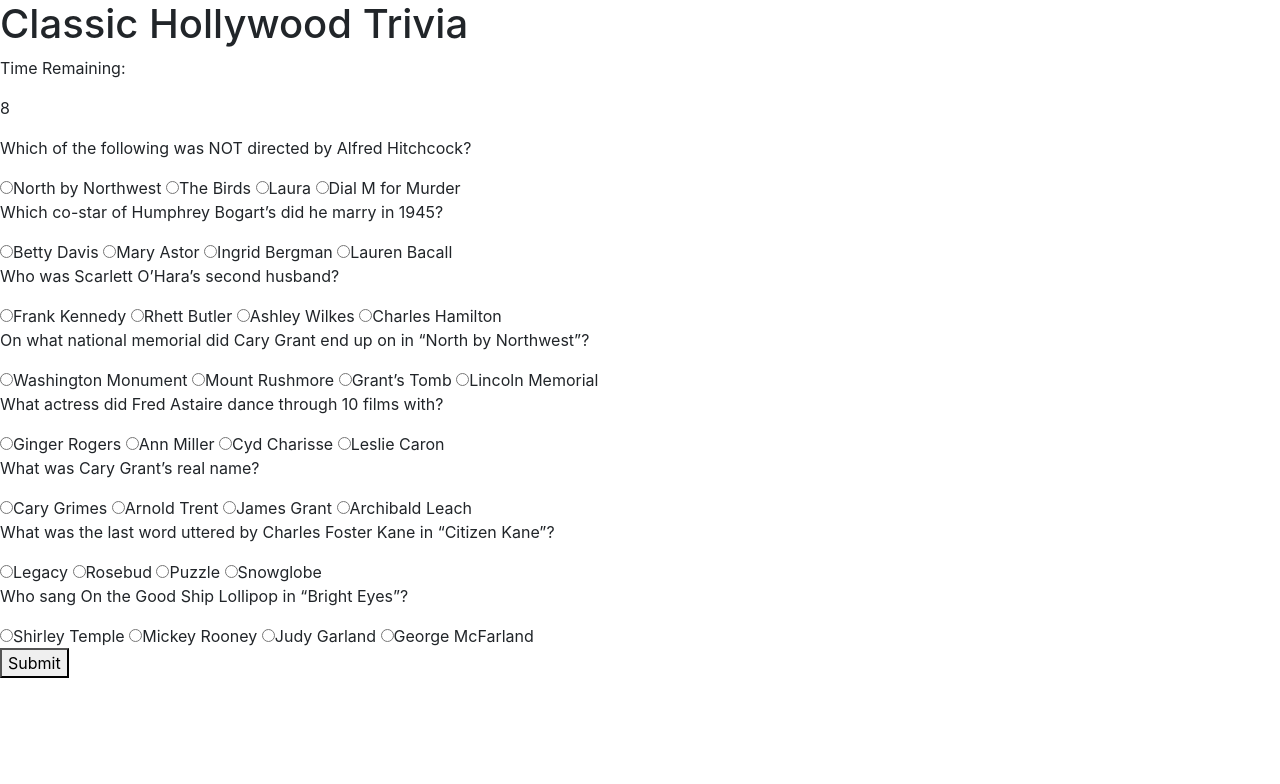
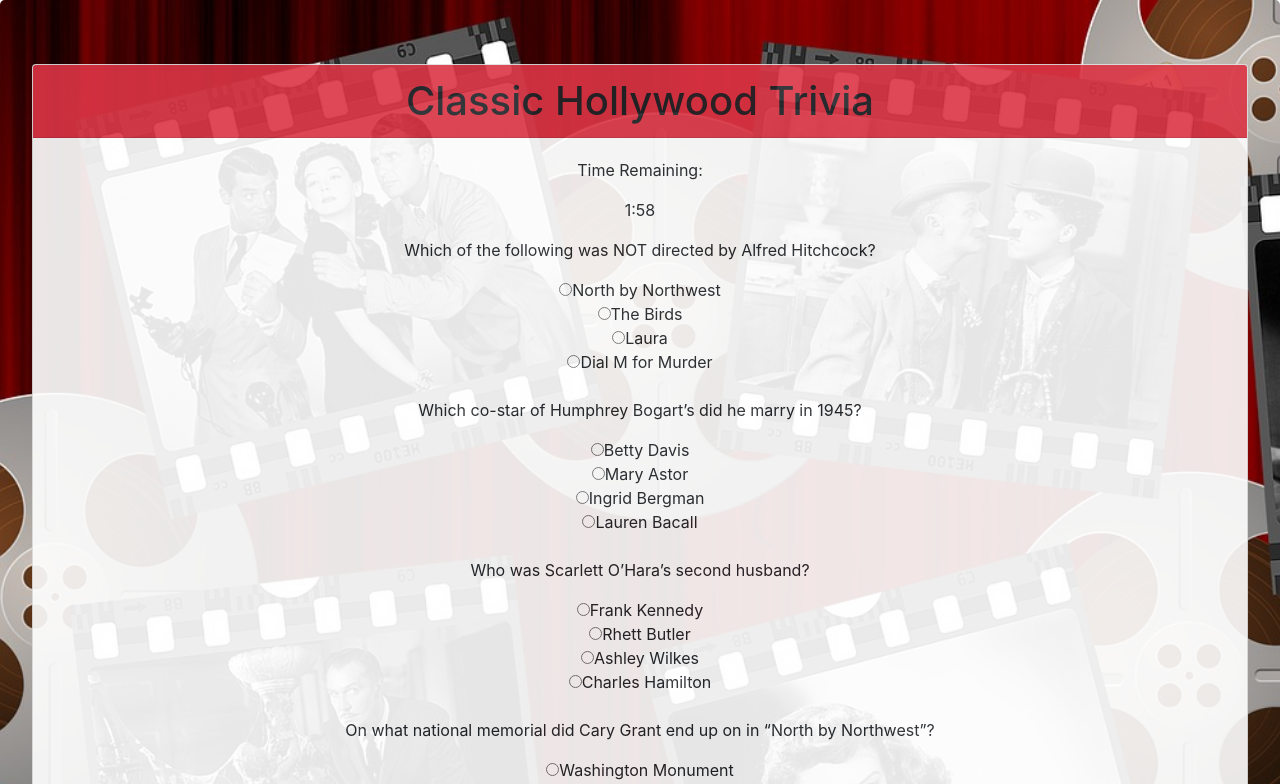
Before and after one commit to LauraShortridge/TriviaGame, a plain HTML site: page index.html in a window 1280 px wide. Both pictures are taken after a click on the button "Start". Shown: the top 784 px of the page. Drawn offline with nearby package versions, Linux system fonts and the light colour scheme.

Commit message:
working timer

```diff
--- a/assets/css/style.css
+++ b/assets/css/style.css
@@ -0,0 +1,12 @@
+#classicbackground {
+    background-image: url("../images/classicmovies.jpg");
+    background-size: cover;
+    background-repeat: no-repeat;
+    height: auto;
+    min-height: 720px;
+    margin: 0;
+  }
+
+#cardbackground {
+    opacity: .9;
+}
--- a/assets/javascript/app.js
+++ b/assets/javascript/app.js
@@ -7,7 +7,7 @@ let myQuestions = [
             c: "Laura",
             d: "Dial M for Murder"
         },
-        correctAnswer: "c"
+        correctAnswer: "Laura"
     },
     {
         question: "Which co-star of Humphrey Bogart’s did he marry in 1945?",
@@ -17,7 +17,7 @@ let myQuestions = [
             c: "Ingrid Bergman",
             d: "Lauren Bacall"
         },
-        correctAnswer: "d"
+        correctAnswer: "Lauren Bacall"
     },
     {
         question: "Who was Scarlett O’Hara’s second husband?",
@@ -27,7 +27,7 @@ let myQuestions = [
             c: "Ashley Wilkes",
             d: "Charles Hamilton"
         },
-        correctAnswer: "b"
+        correctAnswer: "Frank Kennedy"
     },
     {
         question: "On what national memorial did Cary Grant end up on in “North by Northwest”?",
@@ -37,7 +37,7 @@ let myQuestions = [
             c: "Grant’s Tomb",
             d: "Lincoln Memorial"
         },
-        correctAnswer: "b"
+        correctAnswer: "Mount Rushmore"
     },
     {
         question: "What actress did Fred Astaire dance through 10 films with?",
@@ -47,7 +47,7 @@ let myQuestions = [
             c: "Cyd Charisse",
             d: "Leslie Caron"
         },
-        correctAnswer: "a"
+        correctAnswer: "Ginger Rogers"
     },
     {
         question: "What was Cary Grant’s real name?",
@@ -57,7 +57,7 @@ let myQuestions = [
             c: "James Grant",
             d: "Archibald Leach"
         },
-        correctAnswer: "d"
+        correctAnswer: "Archibald Leach"
     },
     {
         question: "What was the last word uttered by Charles Foster Kane in “Citizen Kane”?",
@@ -67,7 +67,7 @@ let myQuestions = [
             c: "Puzzle",
             d: "Snowglobe "
         },
-        correctAnswer: "b"
+        correctAnswer: "Rosebud"
     },
     {
         question: "Who sang On the Good Ship Lollipop in “Bright Eyes”?",
@@ -77,11 +77,62 @@ let myQuestions = [
             c: "Judy Garland",
             d: "George McFarland"
         },
-        correctAnswer: "a"
+        correctAnswer: "Shirley Temple"
     }
 ]
 
 $(document).ready(function () {
+    let time = 120
+    let intervalID;
+
+    function setTimer() {
+
+        run();
+
+        function run() {
+            clearInterval(intervalID);
+            intervalID = setInterval(decrement, 1000);
+        }
+
+        function decrement() {
+            time--;
+
+            // $("#timer").html(number);
+            // console.log(number);
+
+            let converted = timeConverter(time);
+            $("#timer").html(converted);
+
+            if (time === 0) {
+                stopTimer();
+                // showResults();
+            }
+        }
+
+        function timeConverter(t) {
+
+              let minutes = Math.floor(t / 60);
+              let seconds = t - (minutes * 60);
+
+              if (seconds < 10) {
+                seconds = "0" + seconds;
+              }
+
+              if (minutes === 0) {
+                minutes = "0";
+              }
+              else if (minutes < 10) {
+                minutes = "" + minutes;
+              }
+
+              return minutes + ":" + seconds;
+            }
+
+    }
+
+    function stopTimer() {
+        clearInterval(intervalID);
+    }
 
     $("#start").on("click", function () {
         // console.log("start is clicked");
@@ -99,45 +150,18 @@ $(document).ready(function () {
             let questionTemplate = `
             <div class="questionContainer">
                 <p>${q}</p>
-                <input type="radio" value="${a}" name="question${index + 1}">${a}</input>
-                <input type="radio" value="${b}" name="question${index + 1}">${b}</input>
-                <input type="radio" value="${c}" name="question${index + 1}">${c}</input>
-                <input type="radio" value="${d}" name="question${index + 1}">${d}</input>
+                <input type="radio" value="${a}" name="question${index + 1}">${a}</input><br>
+                <input type="radio" value="${b}" name="question${index + 1}">${b}</input><br>
+                <input type="radio" value="${c}" name="question${index + 1}">${c}</input><br>
+                <input type="radio" value="${d}" name="question${index + 1}">${d}</input><br>
+                <br>
             </div>
             `
             $("#quiz").append(questionTemplate);
-            // console.log($(":checked")[2].value);
         }
 
         setTimer();
 
-        function setTimer() {
-            let number = 10
-            let intervalID;
-
-            run();
-
-            function run() {
-                clearInterval(intervalID);
-                intervalID = setInterval(decrement, 1000);
-            }
-
-            function decrement() {
-                number--;
-
-                $("#timer").html(number);
-                console.log(number);
-
-                if (number === 0) {
-                    stopTimer();
-                    // showResults();
-                }
-            }
-        }
-
-        function stopTimer() {
-            clearInterval(intervalID);
-        }
     });
 
     $("#submit").on("click", function () {
@@ -145,7 +169,9 @@ $(document).ready(function () {
 
         myQuestions.forEach(hideQuestions);
 
-        function hideQuestions () {
+        stopTimer();
+
+        function hideQuestions() {
             $(".questionContainer").hide();
         }
 
@@ -154,14 +180,27 @@ $(document).ready(function () {
         function showResults() {
             let answersCorrect = 0;
             let answersIncorrect = 0;
+            let answersUnanswered = 0;
 
-            // $("input:radio:checked").each(function()) {
-            //     let x = value;
-            //     console.log(x);
-            // };
 
-            let selectedOption = $("input:checked").val();
-            console.log(selectedOption);
+            // let selectedOption = $("input:checked").val();
+            // console.log(selectedOption);
+
+            //This is catching the checked answers, but only the first one that is checked.
+            //It then console log's that option 8 times.
+            for (i = 0; i < myQuestions.length; i++) {
+                if (":checked") {
+                    let selectedOption = $("input:checked").val();
+                    console.log($(":checked")[0].value);
+                    console.log($(":checked")[1].value);
+                    console.log($(":checked")[2].value);
+                }
+            }
+            //Capture checked answers
+                //Then compare them with the correct answers
+                //if they match, correct answers go up by 1
+                //if they don't match, incorrect answers go up by 1
+                //if it was not checked, then unanswered goes up by 1
 
         }
     });
@@ -169,18 +208,3 @@ $(document).ready(function () {
     function restart() { }
 
 });
-
-
-//Click Start to load questions
-
-//Set a certain amount of time for the form (20 seconds per question)
-//Display countdown timer
-//Pick a multiple choice question; only allow for one to be selected
-    //Compare answer with correct answer
-
-//When the timer runs out OR the answers are submitted:
-    //List Correct Answers
-    //List Incorrect Answers
-    //List Unanswered
-    //Restart Game Button
-        //Use the same function you use for the start button
--- a/index.html
+++ b/index.html
@@ -13,18 +13,24 @@
 </head>
 
 <body>
-    <div>
-        <h1>Classic Hollywood Trivia</h1>
-    </div>
+    <div class="container-fluid">
+        <div class="row">
+            <div class="col-lg-12 jumbotron" id="classicbackground">
+                <div class="card" id="cardbackground">
+                    <h1 class="card-header text-center bg-danger">Classic Hollywood Trivia</h1>
+                    <div class="card-body text-center">
                         <button id="start">Start</button>
-    <div>
                         <p>Time Remaining:</p>
-        <p id="timer">160</p>
-    </div>
+                        <p id="timer">2:00</p>
                         <div id="quiz">
                         </div>
                         <button id="submit">Submit</button>
                         <div id="results">
+                        </div>
+                    </div>
+                </div>
+            </div>
+        </div>
     </div>
 
 
```
Also changed, not shown: assets/images/banner-1155437_1920.png (added), assets/images/classicmovies.jpg (added), assets/images/curtain.png (added), assets/images/film-30008_1280.png (added), assets/images/film-331553_1920.png (added), assets/images/filmstrip.png (added), assets/images/movie-146704_1280.png (added). Lines whose indentation alone changed are shown as unchanged.
